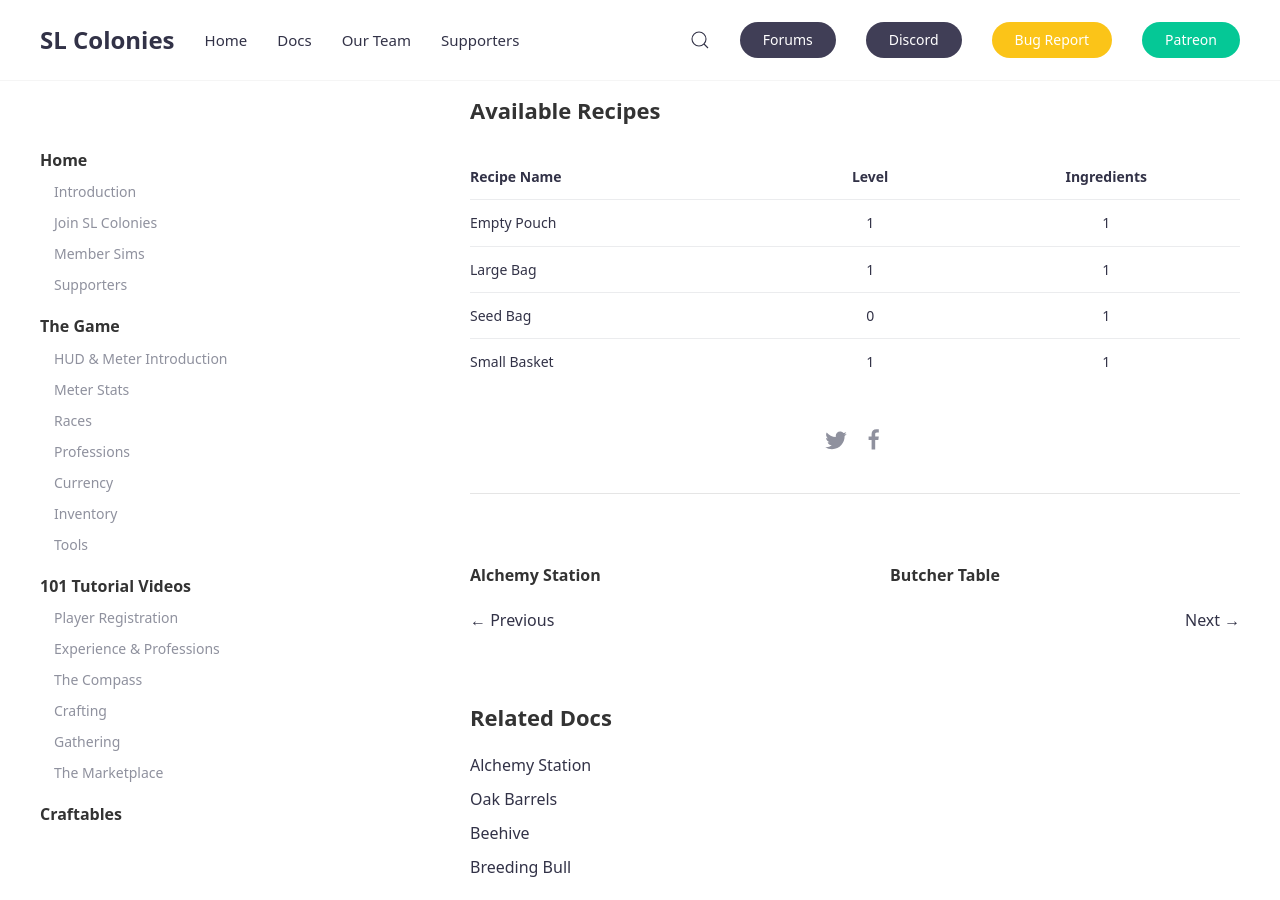
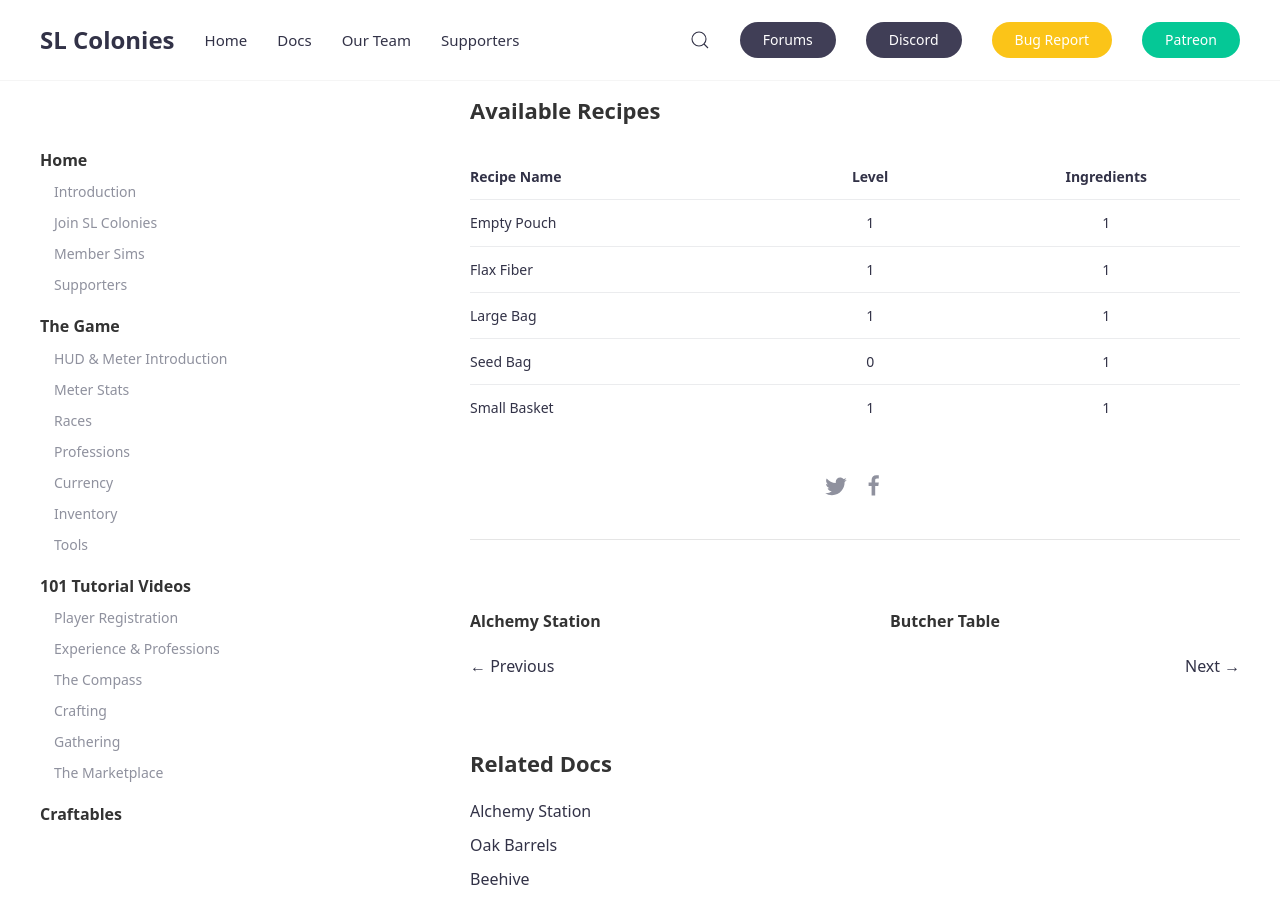
Before and after one commit to SLColonies/Public, a Jekyll site: the page built from _docs/basket.md, in a window 1280 px wide and 900 px high, scrolled down 903 px. Built offline with Jekyll 4.4.1, drawn with Linux system fonts in a browser that asks for light colours; comment, search, counter and statistics services are not loaded; grey boxes are pictures that could not be loaded.

Commit message:
Update basket.md

```diff
--- a/_docs/basket.md
+++ b/_docs/basket.md
@@ -20,6 +20,7 @@ The basketweaving station allows all players to use their gathered reed leaves t
 | Recipe Name  | Level | Ingredients |
 |:-------------|:-----:|:-----------:|
 | Empty Pouch  |   1   |     1       |
+| Flax Fiber   |   1   |     1       |
 | Large Bag    |   1   |     1       |
 | Seed Bag     |   0   |     1       |
 | Small Basket |   1   |     1       |
```
